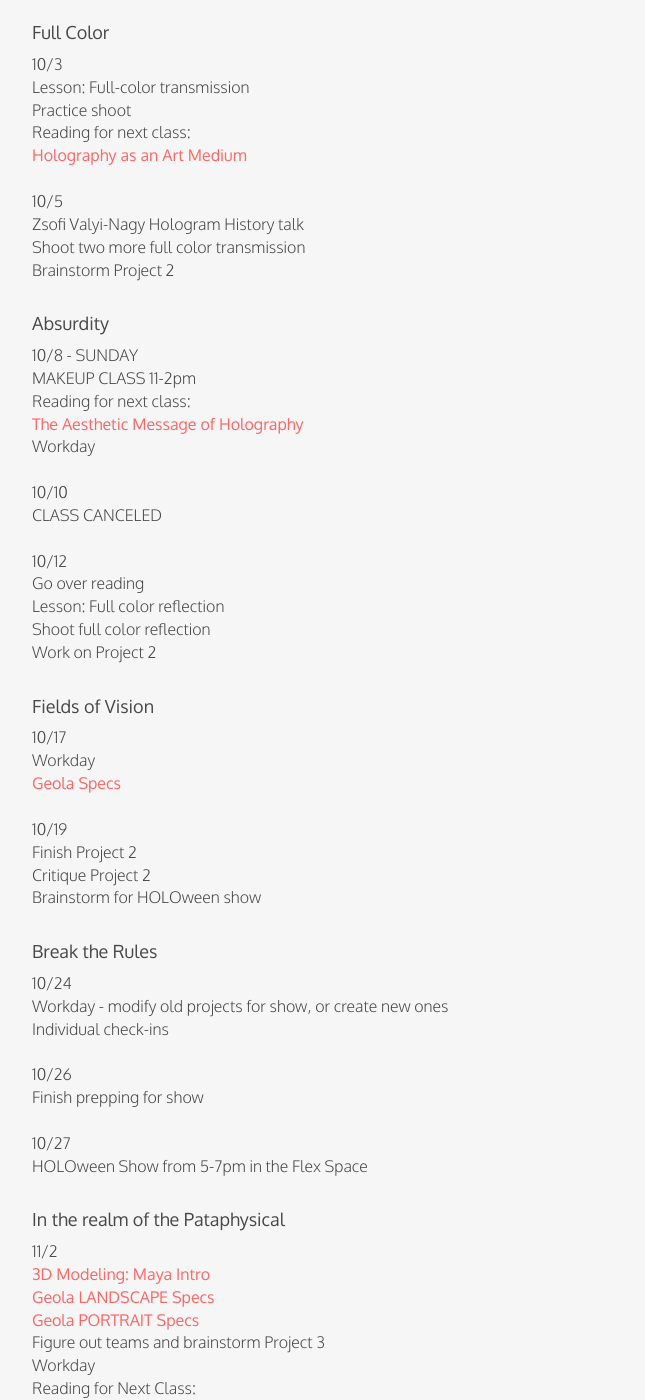
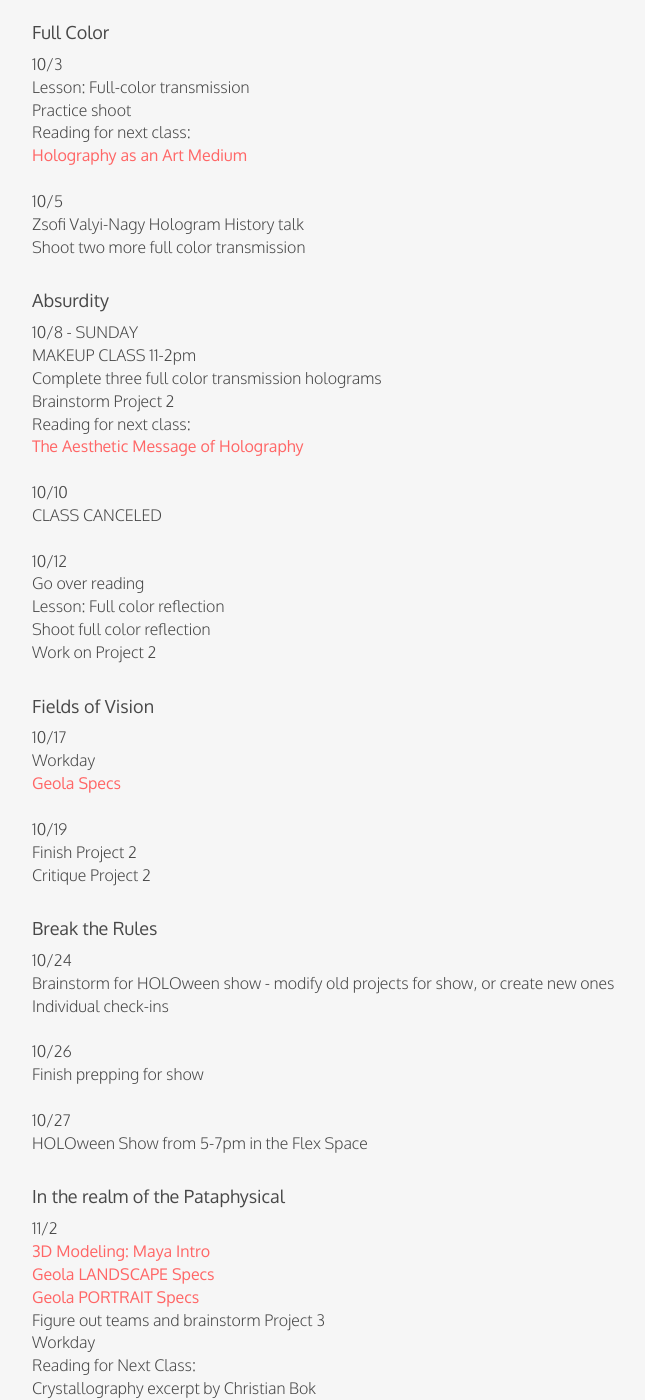
Before and after one commit to kaylalewis/holography, a Jekyll site: the page built from index.html, in a window 1280 px wide and 1400 px high, scrolled down 1486 px. Shown: the whole window, without its empty margins (32-677 px from the left). Built offline with Jekyll 4.4.1, drawn with Linux system fonts in a browser that asks for light colours.

Commit message:
update II

```diff
--- a/index.html
+++ b/index.html
@@ -119,11 +117,13 @@
 <br>
 MAKEUP CLASS 11-2pm
 <br>
+Complete three full color transmission holograms
+<br>
+Brainstorm Project 2
+<br>
 Reading for next class:
 <br>
 <a href = "Zec_Aesthetic.pdf.zip">The Aesthetic Message of Holography</a>
-<br>
-Workday
 <br><br>
 
 
@@ -157,14 +157,12 @@
 Finish Project 2
 <br>
 Critique Project 2
-<br>
-Brainstorm for HOLOween show
 <br><br>
 
 <h4>Break the Rules</h4>
 10/24
 <br>
-Workday - modify old projects for show, or create new ones
+Brainstorm for HOLOween show - modify old projects for show, or create new ones
 <br>
 Individual check-ins
 <br><br>
```
Also changed, not shown: other parts of index.html (+0 -2 lines), 1 other file.
